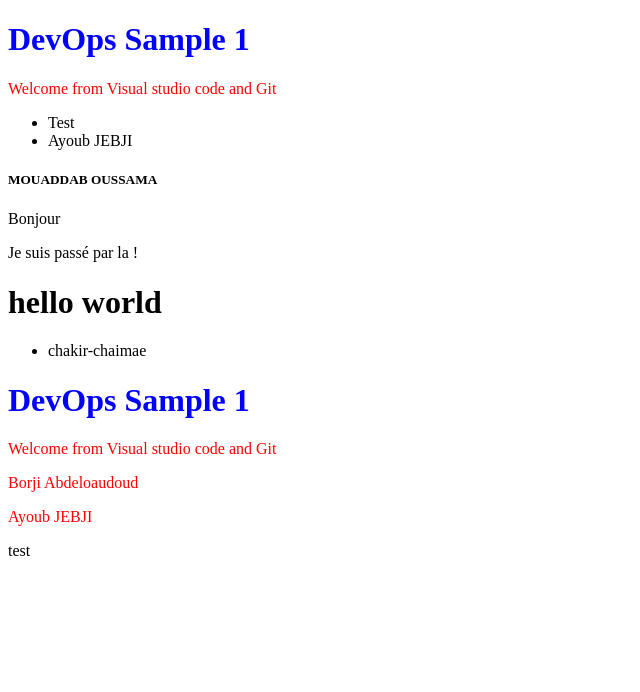
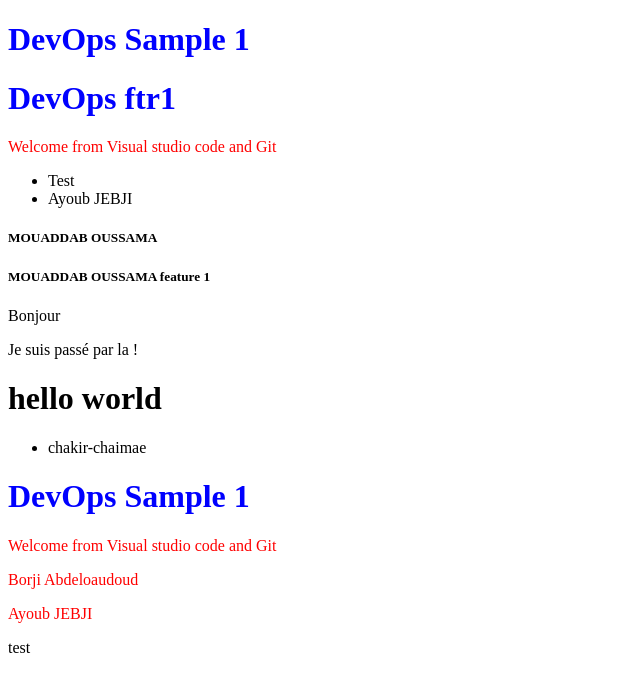
Before and after one commit to oussama-mdb/SampleCode, a plain HTML site: page index.html in a window 1280 px wide. Shown: the whole page, without its empty margins (0-640 px from the left). Drawn offline with Linux system fonts and the light colour scheme.

Commit message:
commit feature1

```diff
--- a/index.html
+++ b/index.html
@@ -4,6 +4,7 @@
 
 
 <h1 style="color:blue;">DevOps Sample 1</h1>
+<h1 style="color:blue;">DevOps ftr1</h1>
 <p style="color:red;">Welcome from Visual studio code and Git</p>
 
 <ul>
@@ -12,6 +13,7 @@
 </ul>
 
 <h5>MOUADDAB OUSSAMA</h5>
+<h5>MOUADDAB OUSSAMA feature 1</h5>
 <p>Bonjour</p>
 
 
```
